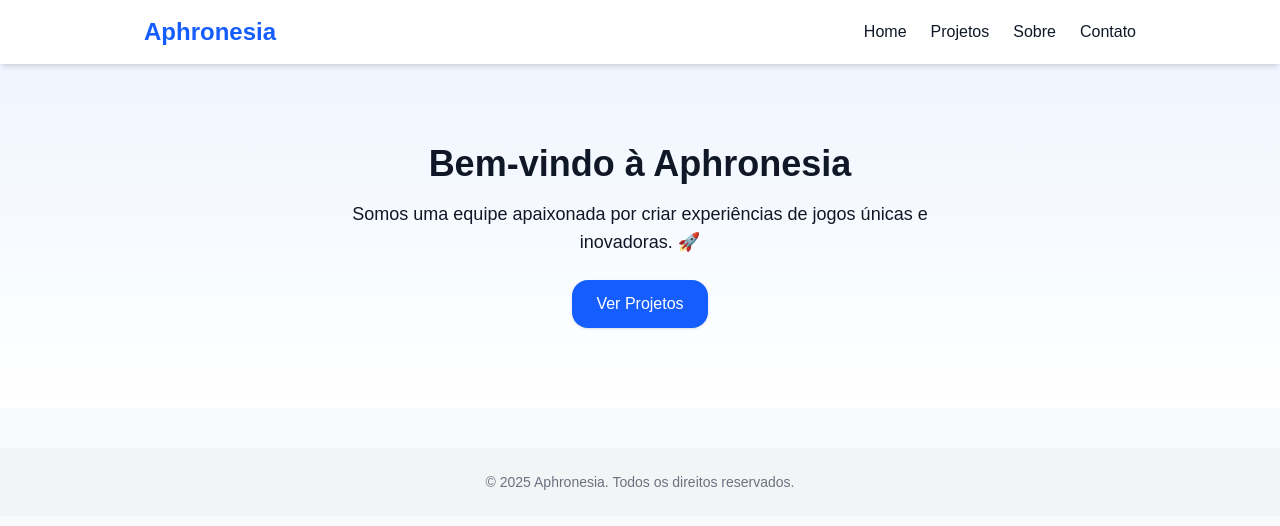
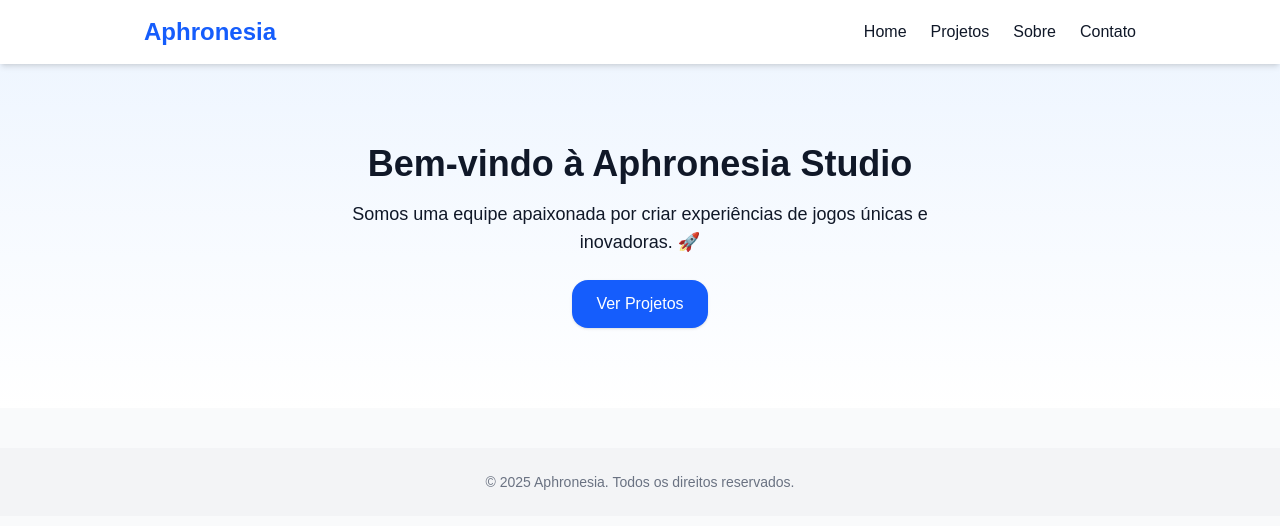
Before and after one commit to Aphronesia/aphronesia-website, a Next.js app: page / in a window 1280 px wide. Shown: the top 526 px of the page. Built offline with nearby package versions, Linux system fonts and the light colour scheme.

Commit message:
mudança na descrição

```diff
--- a/src/app/page.tsx
+++ b/src/app/page.tsx
@@ -20,7 +20,7 @@ export default function Home() {
 
       {/* Hero Section */}
       <section className="flex flex-col items-center justify-center text-center py-20 bg-gradient-to-b from-blue-50 to-white">
-        <h2 className="text-4xl font-bold mb-4">Bem-vindo à Aphronesia</h2>
+        <h2 className="text-4xl font-bold mb-4">Bem-vindo à Aphronesia Studio</h2>
         <p className="text-lg max-w-2xl mb-6">
           Somos uma equipe apaixonada por criar experiências de jogos únicas e inovadoras. 🚀
         </p>
```
